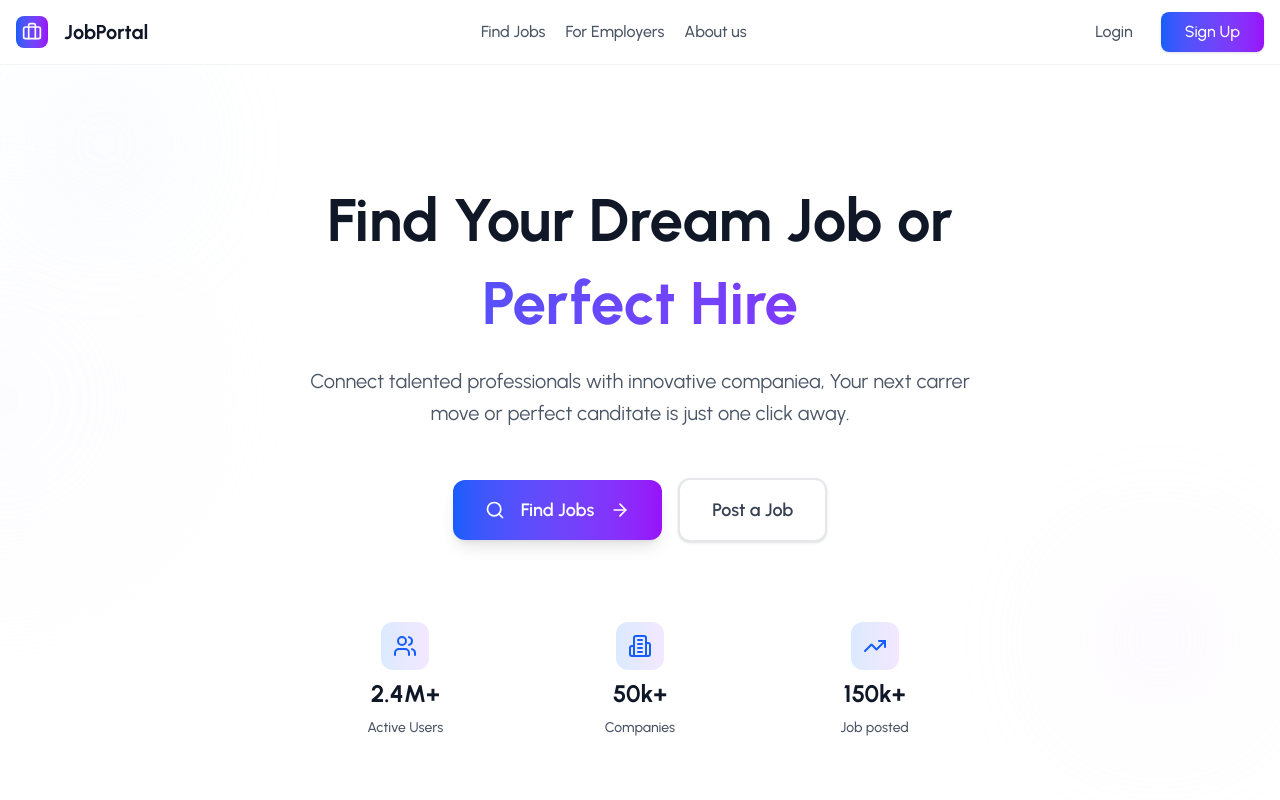
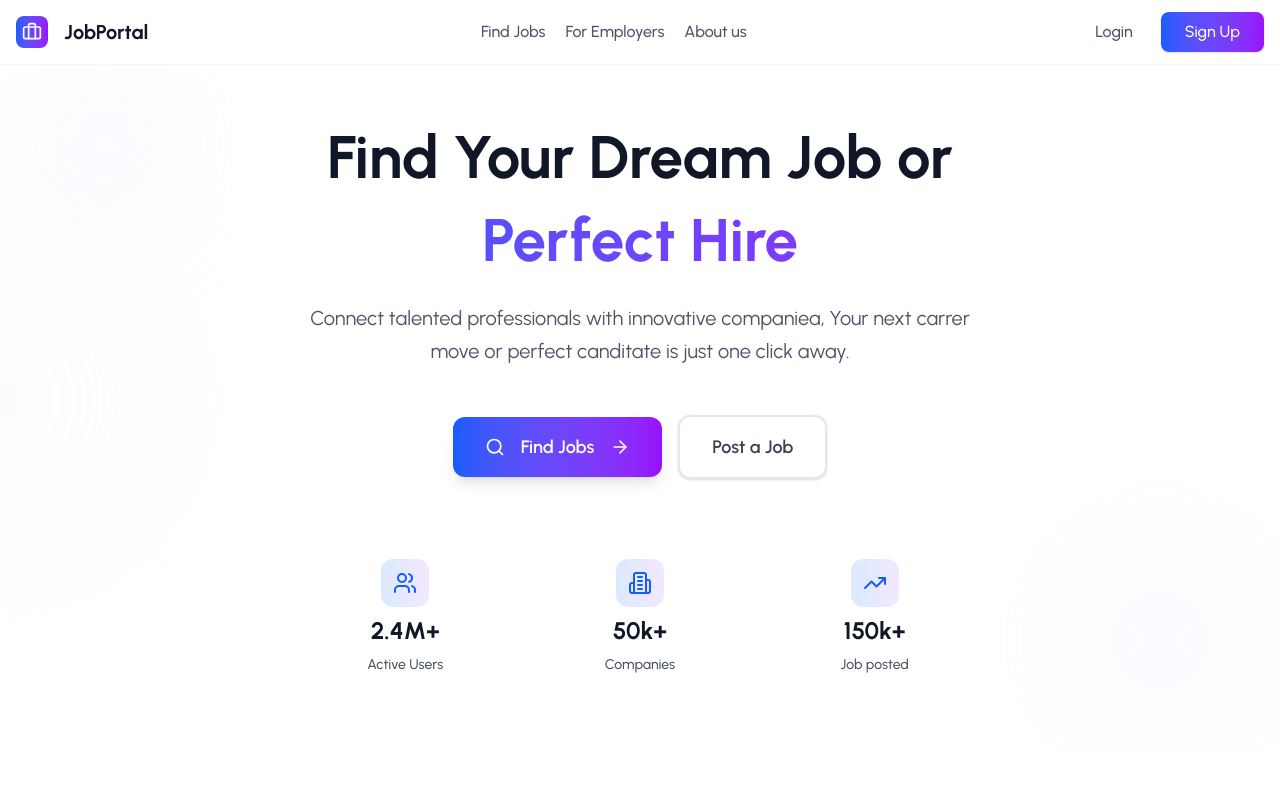
Before and after one commit to Gedeon12345/jobportal-frontend, a React (Vite) app: page / in a window 1280 px wide. Shown: the top 800 px of the page. Built offline with nearby package versions, Linux system fonts and the light colour scheme.

Commit message:
updated langing  page

```diff
--- a/src/pages/LandingPage/components/Hero.jsx
+++ b/src/pages/LandingPage/components/Hero.jsx
@@ -14,7 +14,7 @@
         { icon: TrendingUp, label: "Job posted", value: "150k+" }
     ]
     return(
-        <section className="pt-[600px] pb-16 md:pt-40  bg-white max-h-screen flex items-center">
+        <section className="pt-[600px] pb-[500px] md:pb-16 md:pt-20 bg-white max-h-screen flex items-center">
             <div className="container mx-auto px-4">
                 <div className="max-w-4xl mx-auto text-center">
                     {/* Main Heading */}
```
